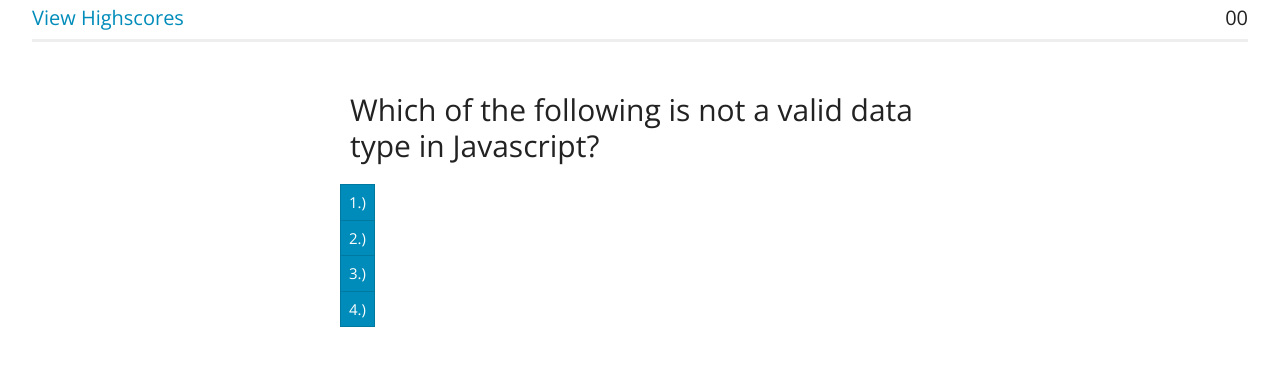
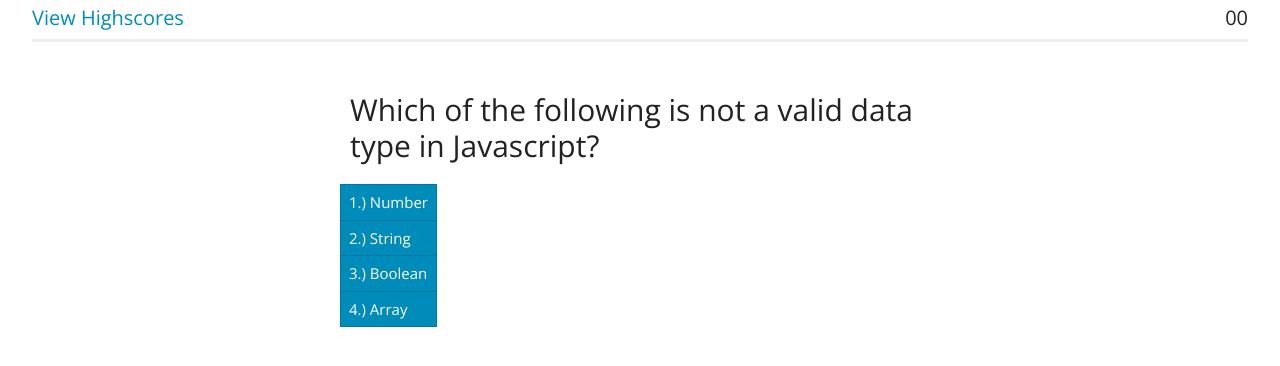
Before and after one commit to ryangautier1/04-Code-Quiz, a plain HTML site: page index.html in a window 1280 px wide. Both pictures are taken after a click on the button "Start". Drawn offline with nearby package versions, Linux system fonts and the light colour scheme.

Commit message:
adding answer choice text to buttons

```diff
--- a/index.html
+++ b/index.html
@@ -27,7 +27,7 @@
             Click Start to begin!
         </h2>
 
-        <button type="button" class="btn btn-primary options" id="start">Start</button>
+        <button type="button" class="btn btn-primary" id="start">Start</button>
 
         <div class="btn-group-vertical hidden" id="answer-choices">
             <button type="button" class="btn btn-primary options" data-option="1">1.)</button>
--- a/script.js
+++ b/script.js
@@ -1,8 +1,10 @@
+// Variables for HTML elements
 var timer = document.getElementById("timer");
 var questionDisplayed = document.getElementById("question");
 var startBtn = document.getElementById("start");
 var answerBtn = document.getElementById("answer-choices");
 
+// Variable for quiz questions, choices, and answers
 var quiz = [{
     title: "Which of the following is not a valid data type in Javascript?",
     choices: ["1.) Number", "2.) String", "3.) Boolean", "4.) Array"],
@@ -128,11 +130,22 @@ var quiz = [{
 }];
 
 function runQuiz() {
+    // Hide start button
     startBtn.classList.add("hidden");
+    // Display answer choices
     answerBtn.classList.remove("hidden");
     var question = document.getElementById("question");
-    question.textContent = quiz[0].title;
-}
+
+    // Loop for changing question and answers displayed
+    // for (var i = 0; i < quiz.length; i++) {
+        question.textContent = quiz[0].title;
+        for (var j = 0; j < 4; j++){
+            var currentAns = document.getElementsByClassName("options")[j];
+
+            currentAns.textContent = quiz[0].choices[j];
+        }
+    }
+// }
 
 startBtn.addEventListener("click",function(event){
     event.preventDefault
--- a/style.css
+++ b/style.css
@@ -35,6 +35,10 @@ h2 {
     margin: 0 auto;
 }
 
+.options {
+    text-align: left;
+}
+
 .hidden {
     display: none;
 }
```
